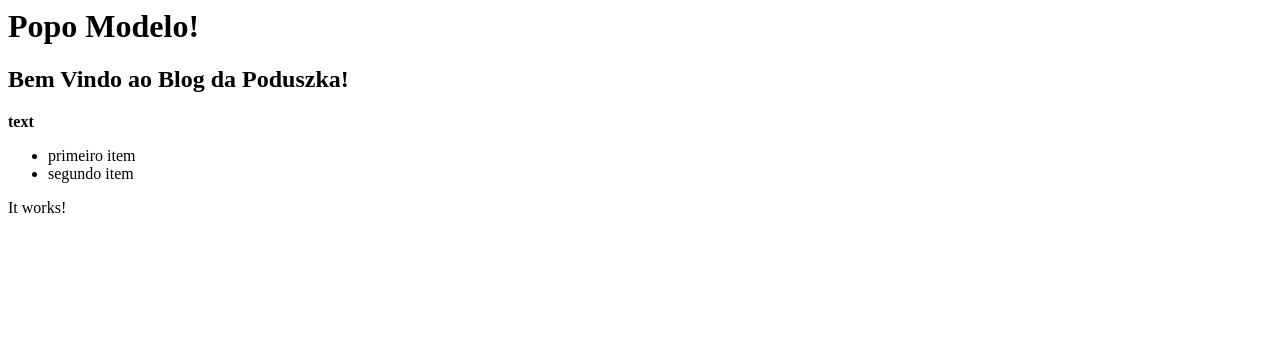
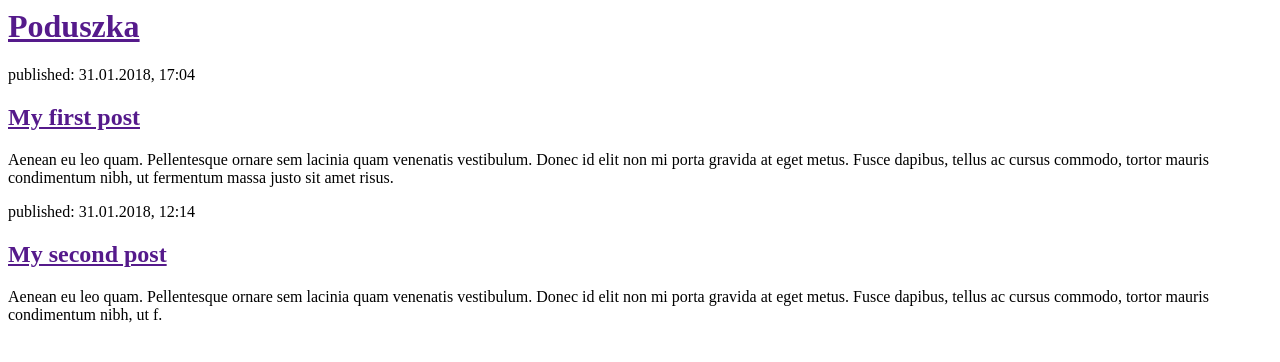
Before and after one commit to angela-spolaor/blog-popo, a Django app: page / in a window 1280 px wide. Shown: the top 362 px of the page. Run offline with Django 3.2, Linux system fonts and the light colour scheme.

Commit message:
changed the html for the site

```diff
--- a/blog/templates/blog/post_list.html
+++ b/blog/templates/blog/post_list.html
@@ -1,15 +1,22 @@
 <html>
-	<head>
-		<title>Popo Modelo</title>
-	</head>
-	<body>
-		<h1>Popo Modelo!</h1>
-	    <h2>Bem Vindo ao Blog da Poduszka!</h2>
+    <head>
+        <title>Blog Popo</title>
+    </head>
+    <body>
+        <div>
+            <h1><a href="">Poduszka</a></h1>
+        </div>
 
-		<strong>text</strong>
-		<ul><li>primeiro item</li><li>segundo item</li></ul>
-		<div></div>
+        <div>
+            <p>published: 31.01.2018, 17:04</p>
+            <h2><a href="">My first post</a></h2>
+            <p>Aenean eu leo quam. Pellentesque ornare sem lacinia quam venenatis vestibulum. Donec id elit non mi porta gravida at eget metus. Fusce dapibus, tellus ac cursus commodo, tortor mauris condimentum nibh, ut fermentum massa justo sit amet risus.</p>
+        </div>
 
-   		<p>It works!</p>
-	</body>
+        <div>
+            <p>published: 31.01.2018, 12:14</p>
+            <h2><a href="">My second post</a></h2>
+            <p>Aenean eu leo quam. Pellentesque ornare sem lacinia quam venenatis vestibulum. Donec id elit non mi porta gravida at eget metus. Fusce dapibus, tellus ac cursus commodo, tortor mauris condimentum nibh, ut f.</p>
+        </div>
+    </body>
 </html>
```
